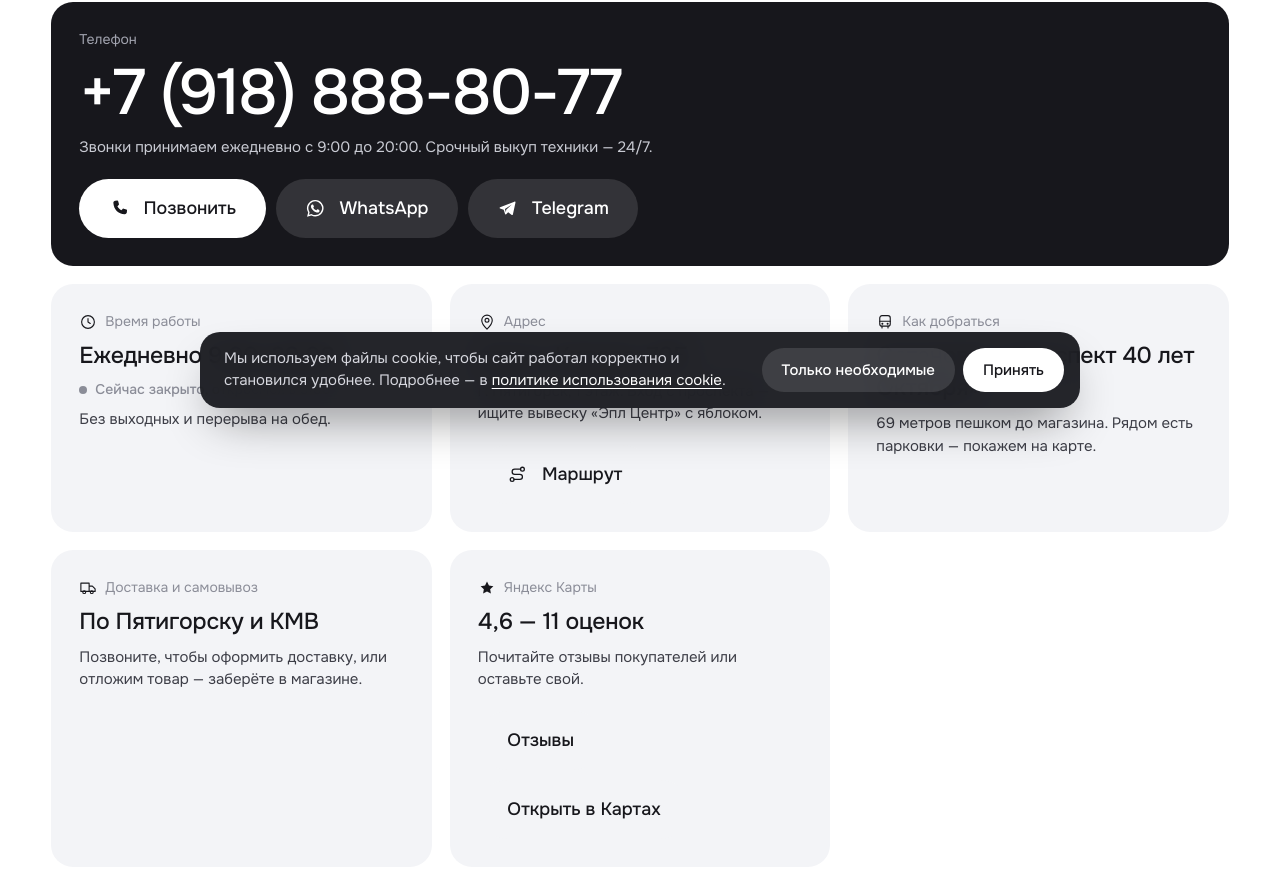
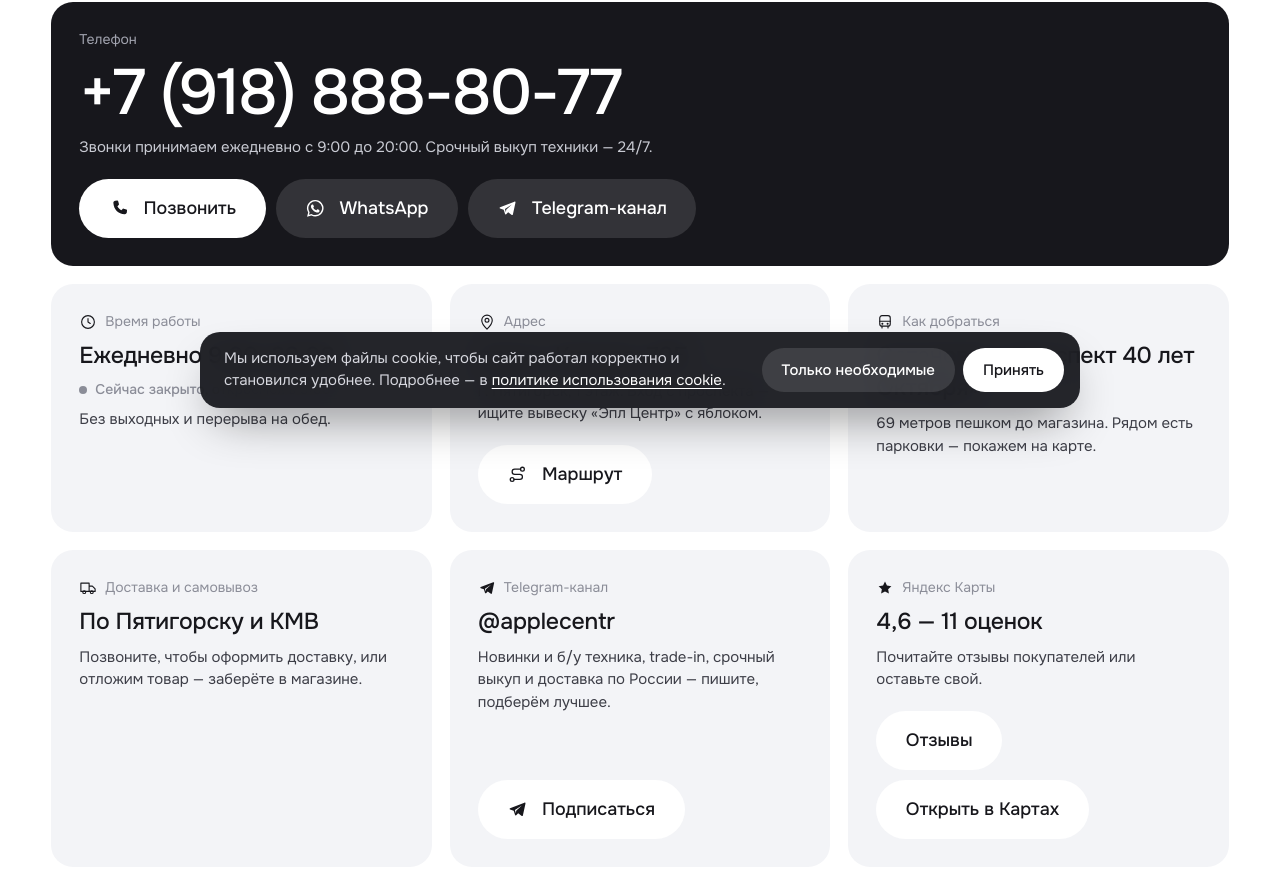
Before and after one commit to StepanCEO/eplcentr, a plain HTML site: page contacts.html in a window 1280 px wide. Shown: the part 368-1238 px from the top of the page. Drawn offline with Linux system fonts and the light colour scheme.

Commit message:
Контакты: Telegram-канал @applecentr
- все ссылки на Telegram ведут на канал t.me/applecentr
- на странице «Контакты» — отдельная карточка канала
- светлые кнопки на карточках контактов стали заметнее

Co-Authored-By: Claude Opus 5.5 <noreply@anthropic.com>

```diff
--- a/contacts.html
+++ b/contacts.html
@@ -82,7 +82,7 @@
         <div class="contact-card__actions">
           <a class="btn btn--sm" href="tel:+79188888077"><svg><use href="#i-phone"/></svg>Позвонить</a>
           <a class="btn btn--sm btn--light" href="https://wa.me/79188888077" target="_blank" rel="noopener"><svg><use href="#i-whatsapp"/></svg>WhatsApp</a>
-          <a class="btn btn--sm btn--light" href="https://t.me/+79188888077" target="_blank" rel="noopener"><svg><use href="#i-telegram"/></svg>Telegram</a>
+          <a class="btn btn--sm btn--light" href="https://t.me/applecentr" target="_blank" rel="noopener"><svg><use href="#i-telegram"/></svg>Telegram-канал</a>
         </div>
       </section>
 
@@ -112,6 +112,15 @@
         <p class="contact-card__label" id="c-delivery"><svg aria-hidden="true"><use href="#i-truck"/></svg>Доставка и самовывоз</p>
         <p class="contact-card__big">По Пятигорску и КМВ</p>
         <p class="contact-card__text">Позвоните, чтобы оформить доставку, или отложим товар — заберёте в магазине.</p>
+      </section>
+
+      <section class="contact-card" aria-labelledby="c-telegram">
+        <p class="contact-card__label" id="c-telegram"><svg aria-hidden="true"><use href="#i-telegram"/></svg>Telegram-канал</p>
+        <p class="contact-card__big">@applecentr</p>
+        <p class="contact-card__text">Новинки и б/у техника, trade-in, срочный выкуп и доставка по России — пишите, подберём лучшее.</p>
+        <div class="contact-card__actions">
+          <a class="btn btn--sm btn--light" href="https://t.me/applecentr" target="_blank" rel="noopener"><svg><use href="#i-telegram"/></svg>Подписаться</a>
+        </div>
       </section>
 
       <section class="contact-card" aria-labelledby="c-reviews">
@@ -169,7 +178,7 @@
       <div class="footer__col footer__contacts">
         <h3>Мы на связи</h3>
         <div class="social">
-          <a href="https://t.me/+79188888077" target="_blank" rel="noopener" aria-label="Написать в Telegram"><svg><use href="#i-telegram"/></svg></a>
+          <a href="https://t.me/applecentr" target="_blank" rel="noopener" aria-label="Telegram-канал Apple Centr"><svg><use href="#i-telegram"/></svg></a>
           <a href="https://wa.me/79188888077" target="_blank" rel="noopener" aria-label="Написать в WhatsApp"><svg><use href="#i-whatsapp"/></svg></a>
         </div>
         <a class="footer__phone" href="tel:+79188888077"><svg><use href="#i-phone"/></svg>+7 (918) 888-80-77</a>
--- a/styles.css
+++ b/styles.css
@@ -1103,6 +1103,8 @@ address { font-style: normal; }
 .contact-card__text { font-size: 15px; line-height: 1.5; color: var(--ink-soft); }
 .contact-card--main .contact-card__text { color: #c9cbd3; }
 .contact-card__actions { display: flex; flex-wrap: wrap; gap: 10px; margin-top: auto; padding-top: 12px; }
+.contact-card .btn--light { background: #fff; }
+.contact-card .btn--light:hover { background: var(--ink); color: #fff; }
 .contact-card--main .btn { background: #fff; color: var(--ink); box-shadow: none; }
 .contact-card--main .btn--light { background: rgba(255, 255, 255, .12); color: #fff; }
 .contact-card--main .btn--light:hover { background: rgba(255, 255, 255, .22); }
```
Also changed, not shown: about.html (+1 -1 lines), catalog.html (+1 -1 lines), cookies.html (+1 -1 lines), index.html (+1 -1 lines), privacy.html (+1 -1 lines), terms.html (+1 -1 lines).
